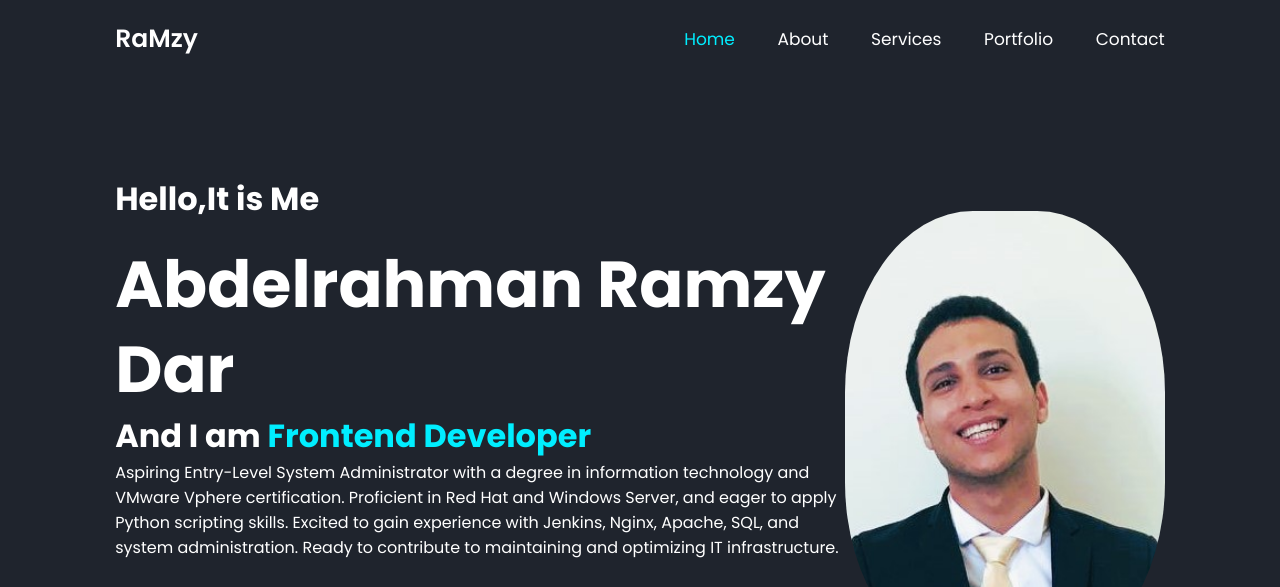
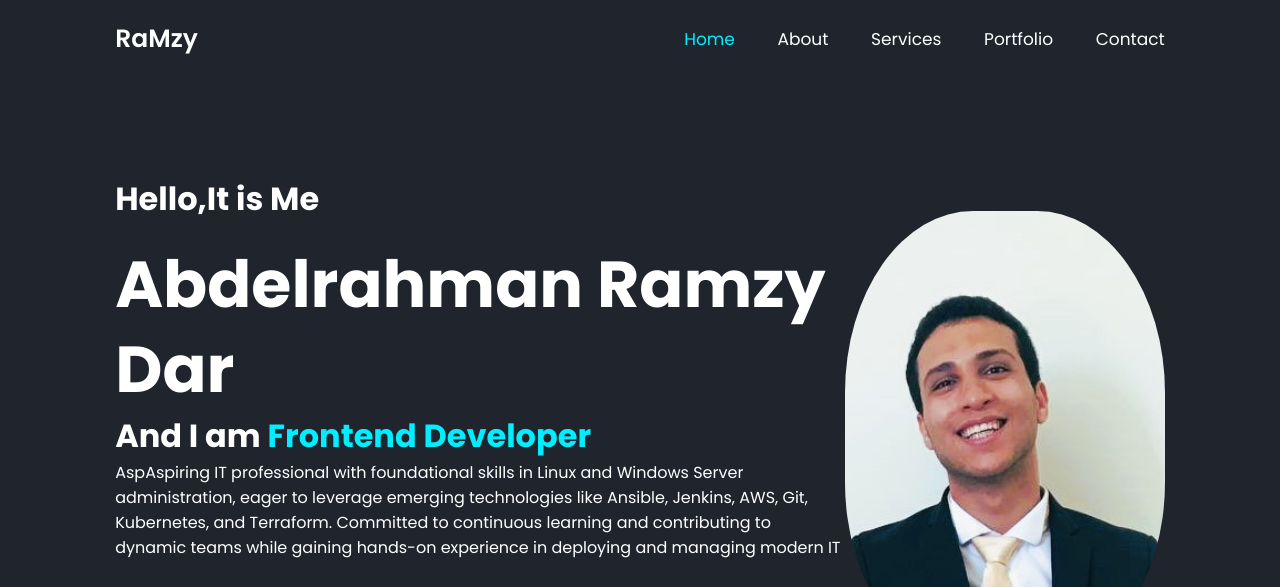
Before and after one commit to AbdelrahmanRamzyDar/simple-portfolio-website, a plain HTML site: page Portfolio Website/index.html in a window 1280 px wide. Shown: the top 587 px of the page. Drawn offline with nearby package versions, Linux system fonts and the light colour scheme.

Commit message:
Update index.html

```diff
--- a/Portfolio Website/index.html
+++ b/Portfolio Website/index.html
@@ -5,7 +5,7 @@
     <meta charset="UTF-8" />
     <meta http-equiv="X-UA-Compatible" content="IE=edge" />
     <meta name="viewport" content="width=device-width, initial-scale=1.0" />
-    <title>Responsive Personal Portfolio Website Design | Codehal</title>
+    <title>Responsive Personal Portfolio Website</title>
 
     <!-- box icons -->
     <link href="https://unpkg.com/boxicons@2.1.4/css/boxicons.min.css" rel="stylesheet" />
@@ -37,8 +37,7 @@
             <h1>Abdelrahman Ramzy Dar</h1>
             <h3>And I am <span>Frontend Developer</span></h3>
             <p>
-                Aspiring Entry-Level System Administrator with a degree in information technology and VMware Vphere certification. Proficient in Red Hat and Windows Server, and eager to apply Python scripting skills. Excited to gain experience with Jenkins, Nginx, Apache,
-                SQL, and system administration. Ready to contribute to maintaining and optimizing IT infrastructure.
+                AspAspiring IT professional with foundational skills in Linux and Windows Server administration, eager to leverage emerging technologies like Ansible, Jenkins, AWS, Git, Kubernetes, and Terraform. Committed to continuous learning and contributing to dynamic teams while gaining hands-on experience in deploying and managing modern IT
             </p>
 
             <div class="social-media">
```
